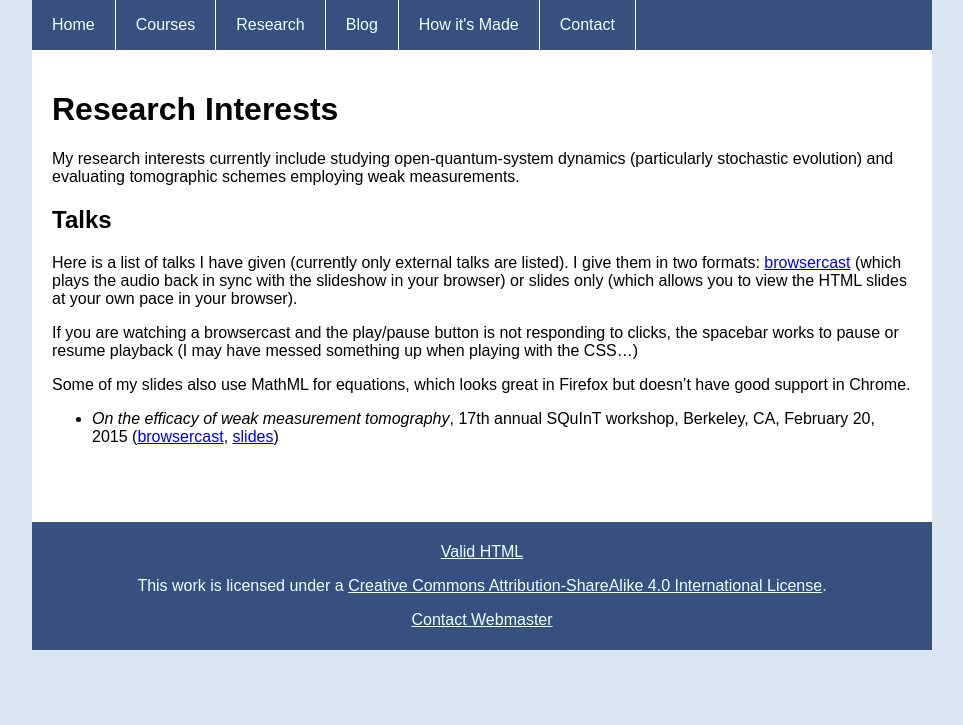
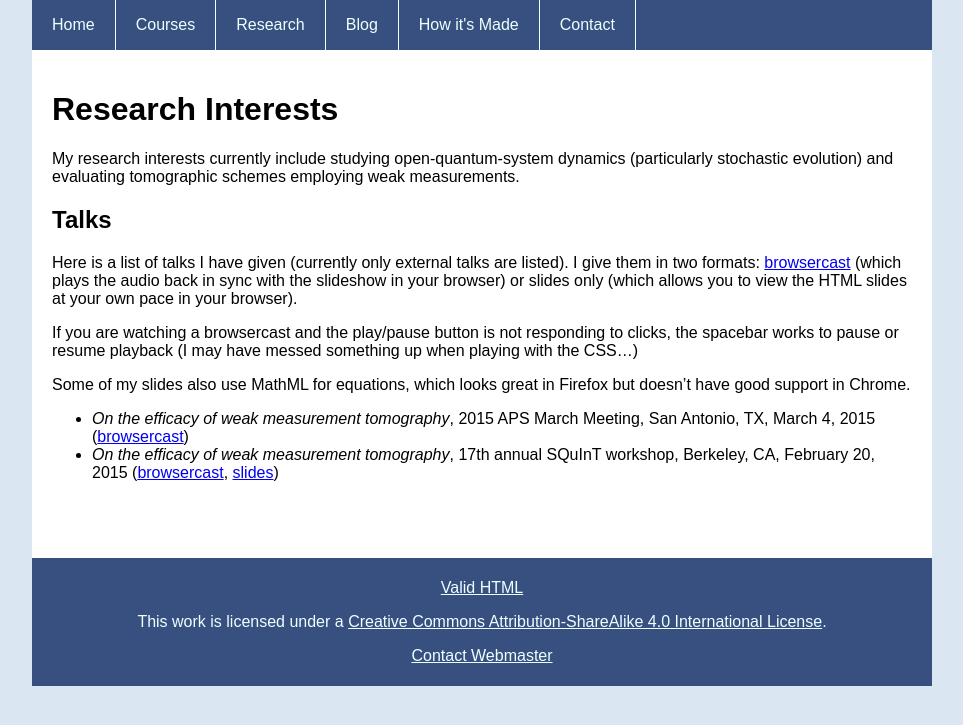
Before and after one commit to jarthurgross/website, a Jekyll site: the page built from research/index.md, in a window 1280 px wide. Shown: the top 725 px of the page, without its empty margins (158-1121 px from the left). Built offline with Jekyll 4.4.1, drawn with Linux system fonts in a browser that asks for light colours; Markdown is read by kramdown in place of the engine named in the settings.

Commit message:
Added link to browsercast for March Meeting presentation

```diff
--- a/research/index.md
+++ b/research/index.md
@@ -26,6 +26,8 @@ something up when playing with the CSS...)
 Some of my slides also use MathML for equations, which looks great in Firefox
 but doesn't have good support in Chrome.
 
+* *On the efficacy of weak measurement tomography*, 2015 APS March Meeting, San
+  Antonio, TX, March 4, 2015 ([browsercast][apsbc])
 * *On the efficacy of weak measurement tomography*, 17th annual SQuInT workshop,
   Berkeley, CA, February 20, 2015 ([browsercast][bc], [slides][slides])
 
```
Also changed, not shown: other parts of research/index.md (+1 -0 lines).
